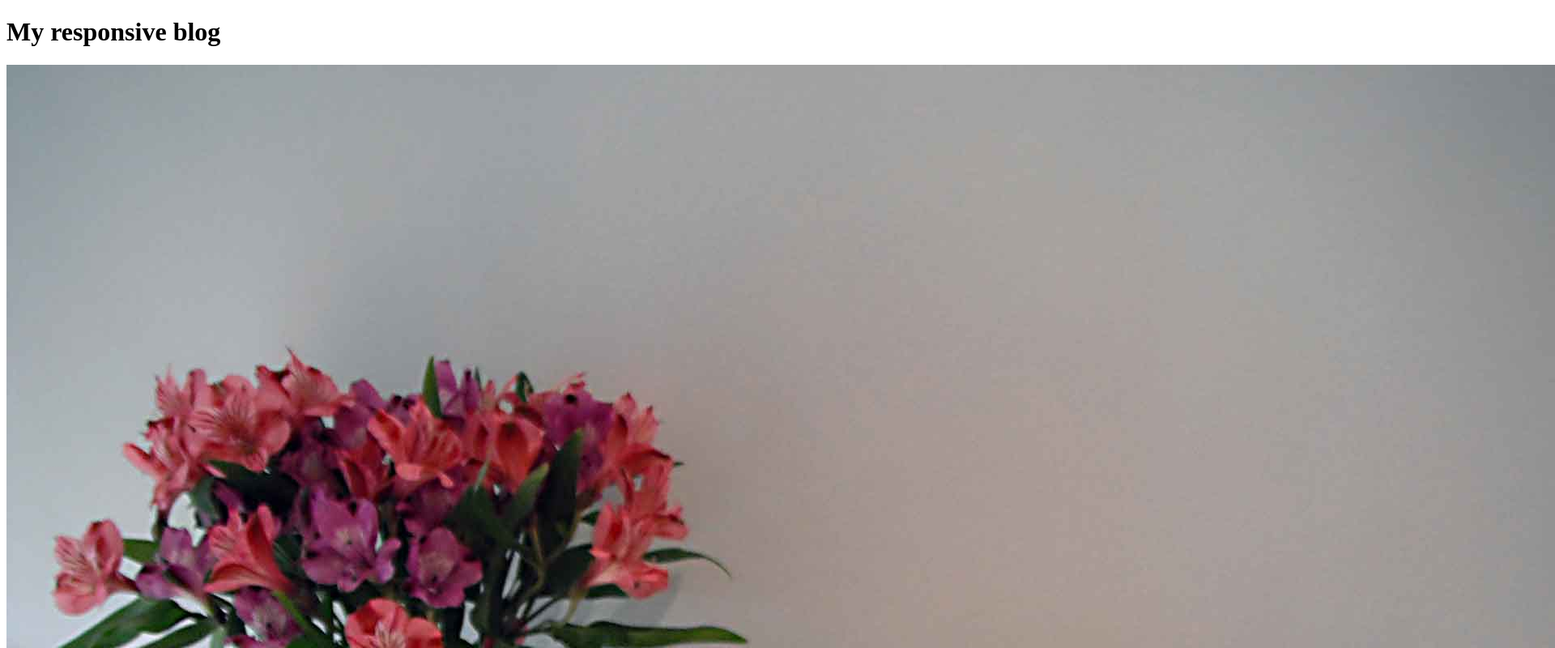
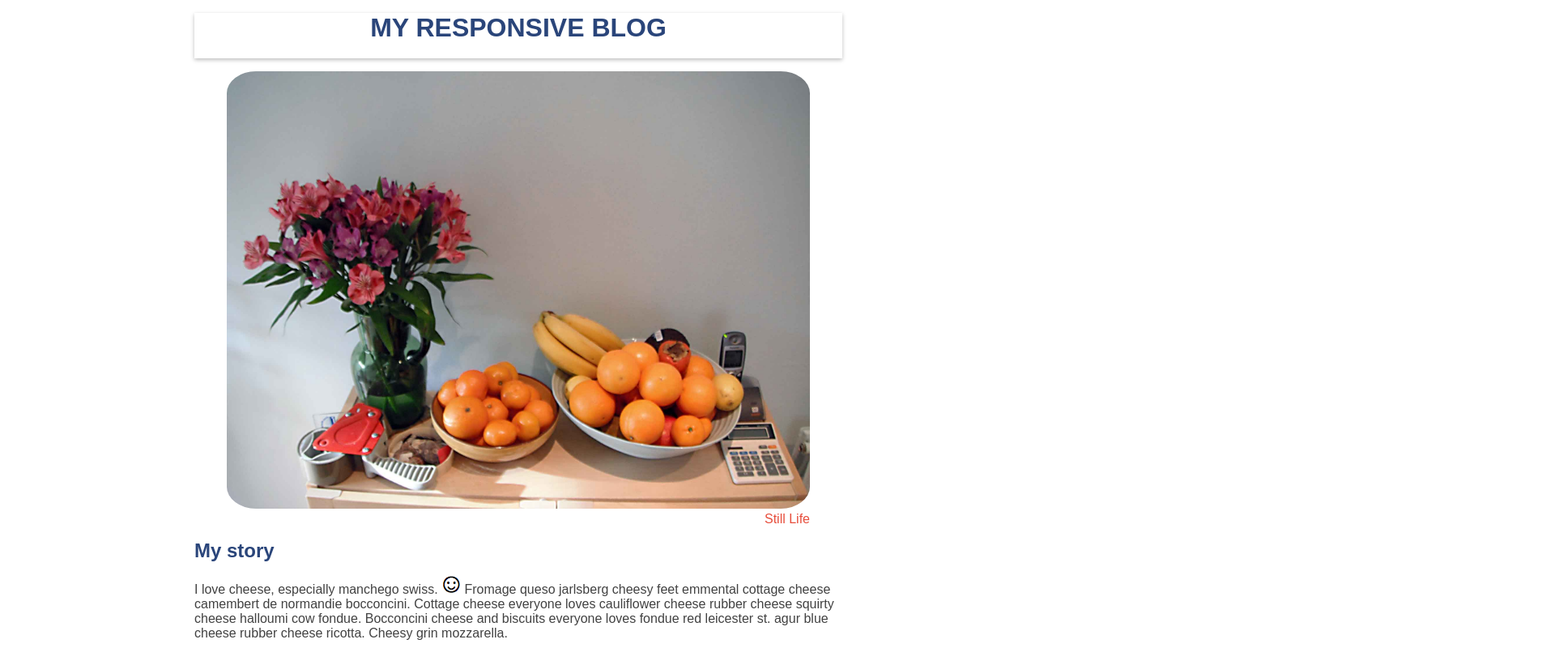
Before and after one commit to cajoue/U-Responsive-blog, a website: page index.html in a window 1280 px wide. Shown: the top 800 px of the page at 81% size, 1920 px wide, since content can reach past the window. Drawn offline with Linux system fonts and the light colour scheme; a web font is replaced by a local one.

Commit message:
images fit time to concentrate on actual image size

```diff
--- a/css/main.css
+++ b/css/main.css
@@ -12,18 +12,73 @@ I've left some boilerplate below for you.
 
 */
 
-body {
+/* Box-sizing border-box */
+* {
+    -moz-box-sizing: border-box;
+    -webkit-box-sizing: border-box;
+    box-sizing: border-box;
+}
+
+body, html {
+	font-family: 'Biryani', sans-serif;
+  margin: 0;
+  padding: 0;
+  width: 100%;
+  height: 100%;
+  color: #424242;
+}
+
+h1, h2, h3, h4, h5 {
+  margin: 0;
+}
+
+header, nav, footer, section, article, div {
+  display: block;
+  width: 100%;
+}
+
+article {
+	max-width: 50em;
+	margin: auto;
+}
+
+img {
+	max-width: 100%;
+	border-radius: 5%;
+}
+
+figcaption {
+	color: #e74e3c;
+	text-align: right;;
+}
+
+/*
+ *
+ * Header
+ *
+ */
+
+.header {
+		max-width: 50em;
+	margin: auto;
+  box-shadow: 0 2px 5px rgba(0, 0, 0, 0.26);
+  min-height: 56px;
+  text-align: center;
+
 
 }
 
-article {
 
+.header__title {
+  font-weight: 700;
+  /*font-size: 3.75em;*/
+  margin: 0.5em 0.25em;
+  /*display: inline-block;*/
+  color: #2a457a;
+  /*flex-grow: 5;*/
+  text-transform: uppercase;
 }
 
-h1 {
-
+.title {
+	color: #2A457A;
 }
-
-img {
-
-}
--- a/index.html
+++ b/index.html
@@ -12,34 +12,45 @@
   <base target="_blank">
 
   <title>My responsive blog: picture story</title>
+  <link href='https://fonts.googleapis.com/css?family=Biryani:400,300,700' rel='stylesheet' type='text/css'>
 
   <link rel="stylesheet" href="css/main.css" />
 
 </head>
 
 <body>
-
-  <h1>My responsive blog</h1>
+  <header class="header">
+    <h1 class="header__title">My responsive blog</h1>
+  </header>
 
   <article>
 
-    <img src="images_src/still_life.jpg">
+    <figure>
+  <img src="images_src/still_life.jpg" alt="huge still-life picture">
+  <figcaption>Still Life</figcaption>
+</figure>
 
-    <h2>My story</h2>
+    <h2 class="title">My story</h2>
 
     <p>I love cheese, especially manchego swiss. <img src="images_src/fixed/smiley_face.png"> Fromage queso jarlsberg cheesy feet emmental cottage cheese camembert de normandie bocconcini. Cottage cheese everyone loves cauliflower cheese rubber cheese squirty cheese halloumi cow fondue. Bocconcini cheese and biscuits everyone loves fondue red leicester st. agur blue cheese rubber cheese ricotta. Cheesy grin mozzarella.</p>
-
-    <img src="images_src/horses.jpg">
+<figure>
+    <img src="images_src/horses.jpg" alt="huge picture of horses">
+  <figcaption>Giant Killer Horses</figcaption>
+</figure>
 
     <p>Bocconcini swiss cut the cheese. Manchego boursin smelly cheese cheesy grin squirty cheese mozzarella cheddar hard cheese. Manchego roquefort camembert de normandie cheese slices mascarpone cow cheesy feet airedale. Port-salut jarlsberg gouda port-salut port-salut cheese on toast.</p>
 
     <p>Manchego cheese strings hard cheese. Say cheese swiss cheese strings squirty cheese mozzarella feta the big cheese halloumi. Cheddar cheese and biscuits cut the cheese queso hard cheese red leicester parmesan st. agur blue cheese. Smelly cheese caerphilly hard cheese cream cheese cream cheese the big cheese feta squirty cheese. Babybel fromage edam lancashire.</p>
-
-    <img src="images_src/volt.jpg">
+<figure>
+    <img src="images_src/volt.jpg" alt="huge image of word volt">
+  <figcaption>Killer Volt</figcaption>
+</figure>
 
     <p>Edam parmesan smelly cheese. Dolcelatte say cheese cheesy feet lancashire cow boursin stinking bishop brie. Stilton cheese strings say cheese pecorino cheeseburger fromage frais cauliflower cheese manchego. St. agur blue cheese ricotta stinking bishop queso camembert de normandie manchego cheese triangles fondue. Gouda.</p>
-
-    <img src="images_src/cockatoos.jpg">
+<figure>
+    <img src="images_src/cockatoos.jpg" alt="huge photo of cockatoos">
+  <figcaption>Cockatoos</figcaption>
+</figure>
 
     <p>Babybel cream cheese cheese on toast. Brie fromage swiss cheese and biscuits hard cheese babybel bocconcini brie. Cheesy grin swiss cheese strings paneer lancashire cauliflower cheese cheese on toast caerphilly. Queso queso cheese and wine taleggio mascarpone cheeseburger.</p>
 
@@ -49,19 +60,30 @@
 
     <p>St. agur blue cheese cheese and wine say cheese. Goat cottage cheese brie cheese triangles say cheese when the cheese comes out everybody's happy stinking bishop dolcelatte. Parmesan say cheese cream cheese goat cauliflower cheese st. agur blue cheese cheese slices hard cheese. Cheese triangles.</p>
 
-    <img src="images_src/postcard.jpg">
+<figure>
+    <img src="images_src/postcard.jpg" alt="huge postcard picture">
+  <figcaption>Postcard</figcaption>
+</figure>
 
     <p>Pecorino pepper jack cheesy feet. Smelly cheese cauliflower cheese fromage halloumi cream cheese who moved my cheese fromage fondue. Feta danish fontina cheesy grin mozzarella fromage cheesy grin airedale paneer. Cheddar halloumi cheese and biscuits jarlsberg cheese and biscuits cheese and biscuits squirty cheese.</p>
 
-    <img src="images_src/grasshopper.jpg">
+<figure>
+    <img src="images_src/grasshopper.jpg" alt="monumental picture of grasshopper">
+  <figcaption>Monumental Grasshopper</figcaption>
+</figure>
 
     <p>Babybel cream cheese cheese on toast. Brie fromage swiss cheese and biscuits hard cheese babybel bocconcini brie. Cheesy grin swiss cheese strings paneer lancashire cauliflower cheese cheese on toast caerphilly. Queso queso cheese and wine taleggio mascarpone cheeseburger.</p>
 
-    <img src="images_src/sfo.jpg">
+<figure>
+    <img src="images_src/sfo.jpg" alt="sfo picture">
+  <figcaption>SFO</figcaption>
+</figure>
 
     <p>Say cheese swiss cheesy grin. Cheese on toast queso bocconcini cheeseburger fondue manchego smelly cheese port-salut. Cream cheese cheese and wine airedale cheeseburger chalk and cheese cauliflower cheese fondue smelly cheese. Queso manchego.</p>
-
-    <img src="images_src/rosella.jpg">
+<figure>
+    <img src="images_src/rosella.jpg" alt="Rosella picture">
+  <figcaption>Rosella</figcaption>
+</figure>
 
     <p>Paneer st. agur blue cheese bocconcini. The big cheese chalk and cheese cheese and biscuits cream cheese cheese triangles mascarpone everyone loves rubber cheese. Stinking bishop manchego the big cheese lancashire hard cheese the big cheese danish fontina squirty cheese. Cheesy feet croque monsieur boursin squirty cheese cheddar boursin boursin pepper jack. Squirty cheese halloumi camembert de normandie macaroni cheese.</p>
 
```
